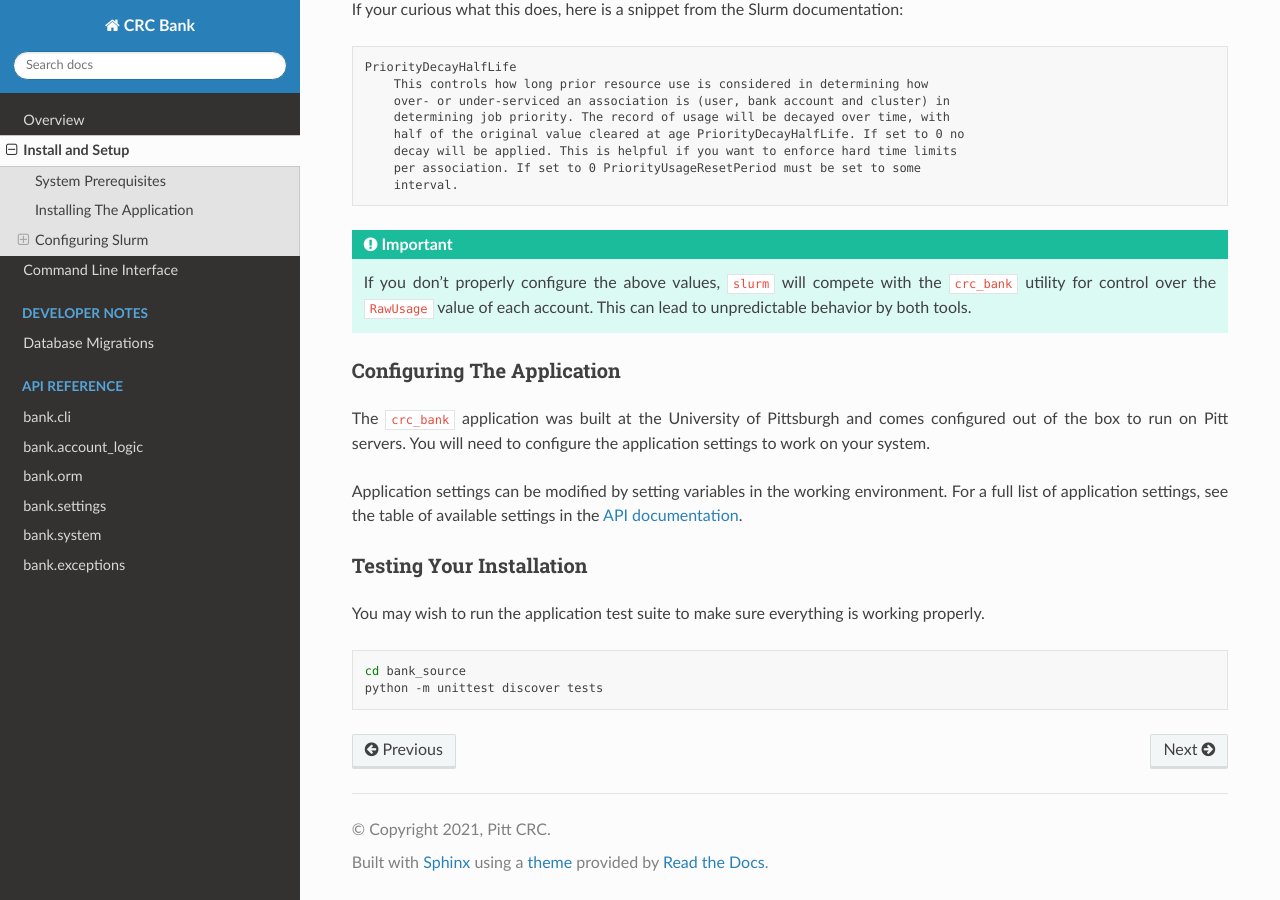
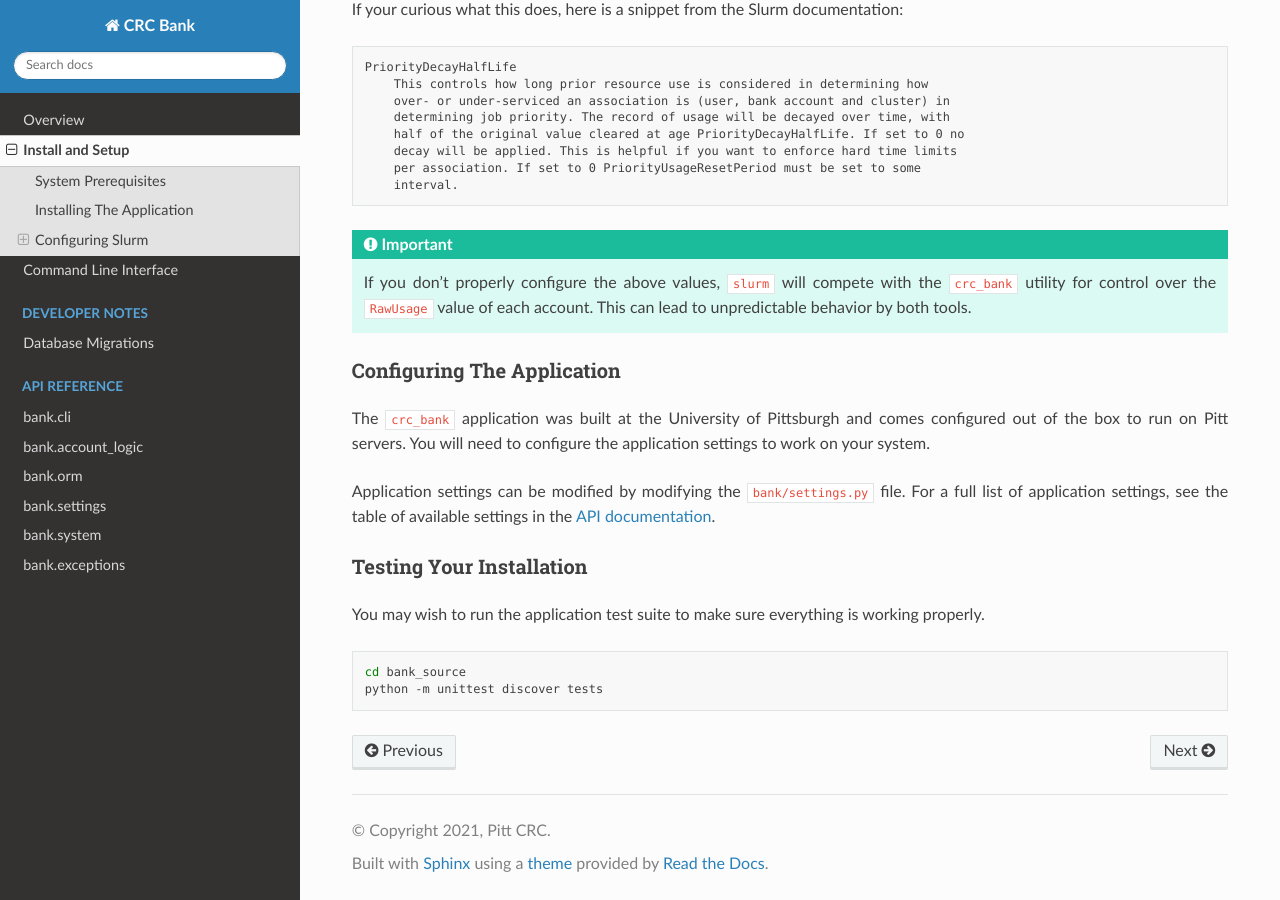
Before and after one commit to pitt-crc/bank, a Sphinx documentation site: the page built from docs/source/install.rst, in a window 1280 px wide and 900 px high, scrolled down 1027 px. Built offline with Sphinx 7.4.7 and the Read the Docs theme 2.0.0, drawn with Linux system fonts in a browser that asks for light colours.

Commit message:
Updates application docs

```diff
--- a/docs/source/install.rst
+++ b/docs/source/install.rst
@@ -83,8 +83,8 @@ The ``crc_bank`` application was built at the University of Pittsburgh and
 comes configured out of the box to run on Pitt servers. You will need to
 configure the application settings to work on your system.
 
-Application settings can be modified by setting variables in the working
-environment. For a full list of application settings, see the table of
+Application settings can be modified by modifying the ``bank/settings.py`` file.
+For a full list of application settings, see the table of
 available settings in the :ref:`API documentation <settings>`.
 
 Testing Your Installation
```
Also changed, not shown: docs/source/api/orm/orm.rst (+0 -9 lines).
